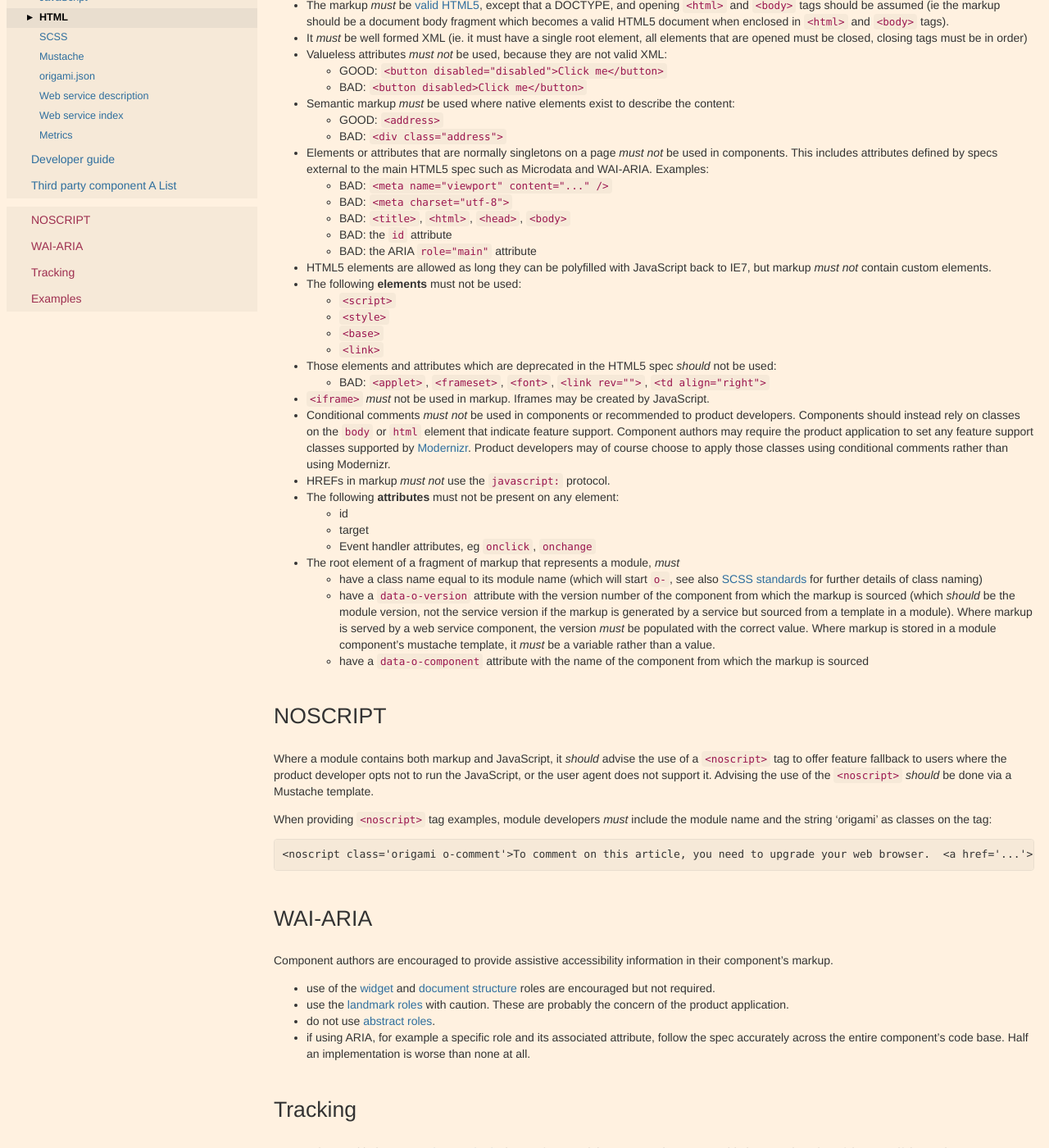
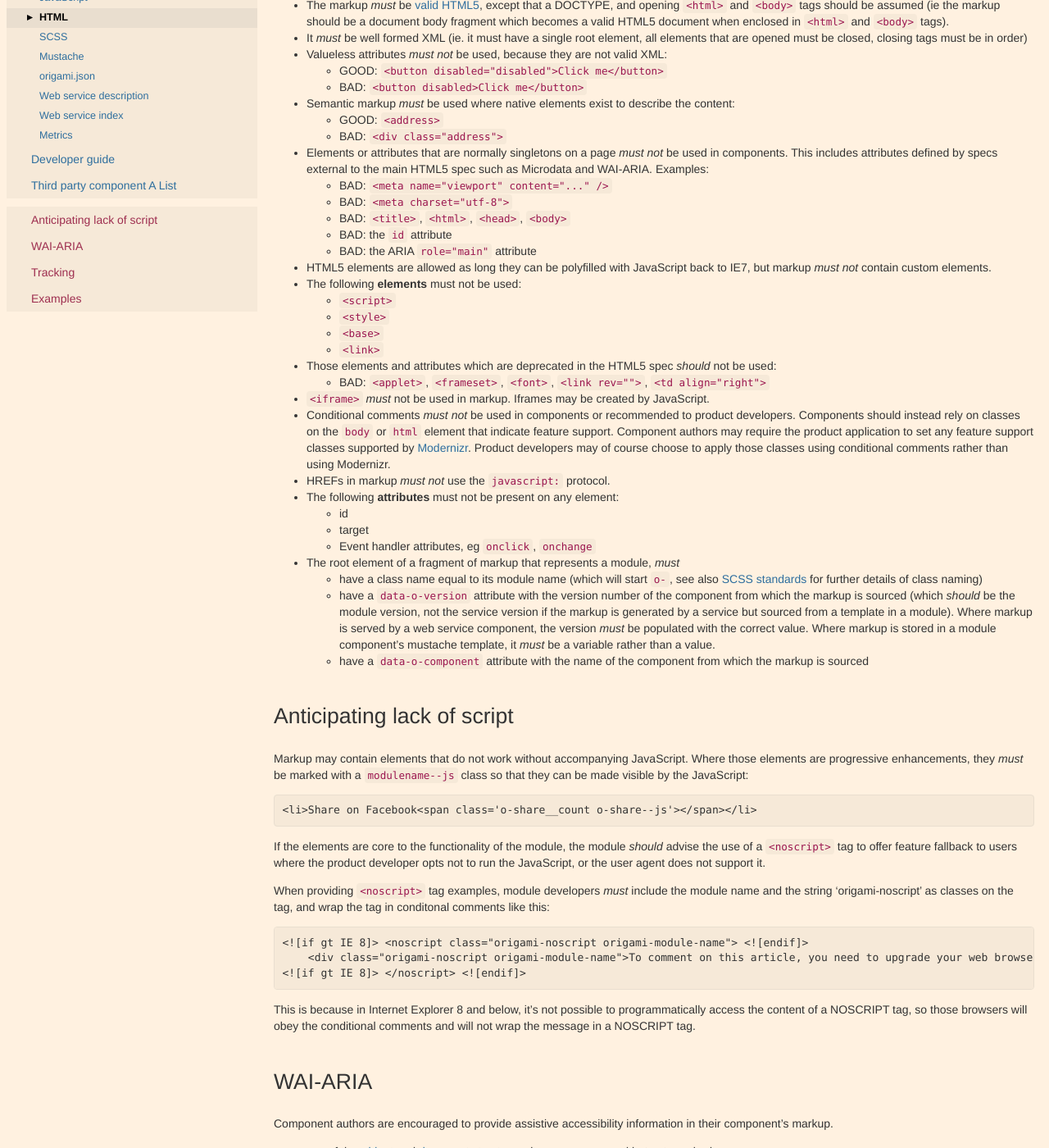
Before and after one commit to Financial-Times/ft-origami, a Jekyll site: the page built from docs/syntax/html.md, in a window 1280 px wide and 1400 px high, scrolled down 275 px. Shown: the whole window at 82% size. Built offline with Jekyll 4.4.1, drawn with Linux system fonts in a browser that asks for light colours.

Commit message:
Updated to use corrected conditional comments and prig enhancement classes

```diff
--- a/docs/syntax/html.md
+++ b/docs/syntax/html.md
@@ -43,14 +43,21 @@ Where Origami components include or output HTML, it should meet the following re
 	* have a `data-o-version` attribute with the version number of the component from which the markup is sourced (which *should* be the module version, not the service version if the markup is generated by a service but sourced from a template in a module).  Where markup is served by a web service component, the version *must* be populated with the correct value.  Where markup is stored in a module component's mustache template, it *must* be a variable rather than a value.
 	* have a `data-o-component` attribute with the name of the component from which the markup is sourced
 
-## NOSCRIPT
+## Anticipating lack of script
 
-Where a module contains both markup and JavaScript, it *should* advise the use of a `<noscript>` tag to offer feature fallback to users where the product developer opts not to run the JavaScript, or the user agent does not support it.  Advising the use of the `<noscript>` *should* be done via a Mustache template.
+Markup may contain elements that do not work without accompanying JavaScript.  Where those elements are progressive enhancements, they *must* be marked with a `modulename--js` class so that they can be made visible by the JavaScript:
 
-When providing `<noscript>` tag examples, module developers *must* include the module name and the string 'origami' as classes on the tag:
+	<li>Share on Facebook<span class='o-share__count o-share--js'></span></li>
 
-    <noscript class='origami o-comment'>To comment on this article, you need to upgrade your web browser.  <a href='...'>Learn how to upgrade</a>.</noscript>
+If the elements are core to the functionality of the module, the module *should* advise the use of a `<noscript>` tag to offer feature fallback to users where the product developer opts not to run the JavaScript, or the user agent does not support it.
 
+When providing `<noscript>` tag examples, module developers *must* include the module name and the string 'origami-noscript' as classes on the tag, and wrap the tag in conditonal comments like this:
+
+	<![if gt IE 8]> <noscript class="origami-noscript origami-module-name"> <![endif]>
+	    <div class="origami-noscript origami-module-name">To comment on this article, you need to upgrade your web browser.  <a href='...'>Learn how to upgrade</a>.</div>
+	<![if gt IE 8]> </noscript> <![endif]>
+
+This is because in Internet Explorer 8 and below, it's not possible to programmatically access the content of a NOSCRIPT tag, so those browsers will obey the conditional comments and will not wrap the message in a NOSCRIPT tag.
 
 ## WAI-ARIA
 
```
